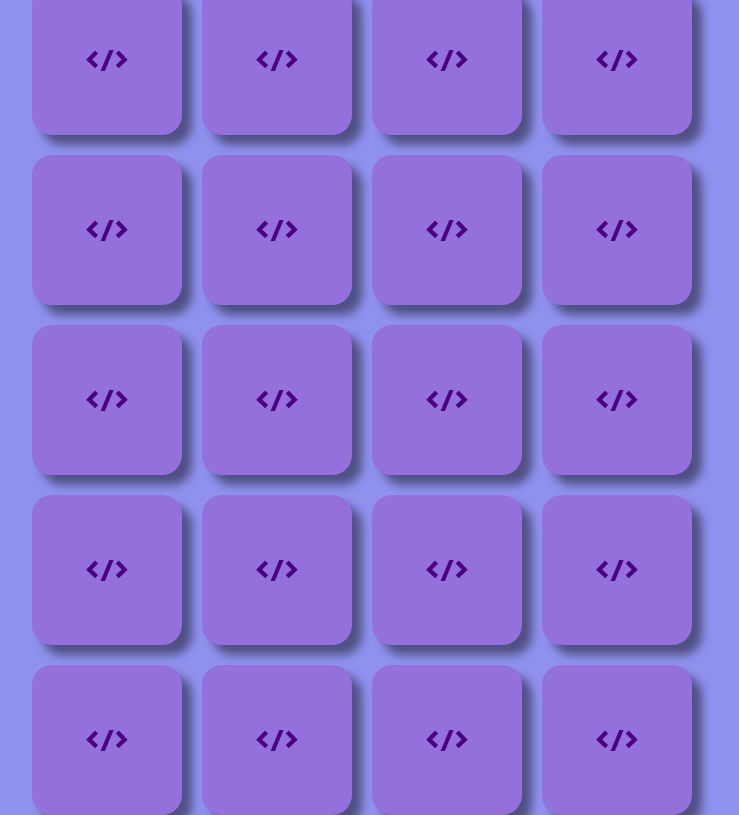
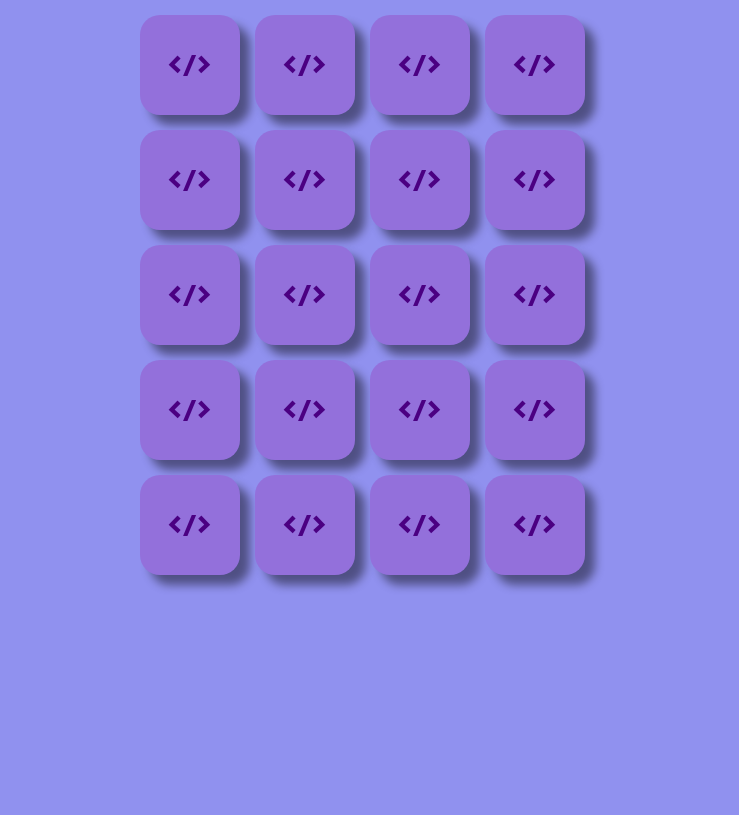
Before and after one commit to Anderson-Costa-Santos/memoryGame, a plain HTML site: page index.html in a window 1280 px wide. Shown: the whole page, without its empty margins (278-1017 px from the left). Drawn offline with Linux system fonts and the light colour scheme.

Commit message:
Atualização de responsividade e ajustes de layout

```diff
--- a/assets/style.css
+++ b/assets/style.css
@@ -2,6 +2,7 @@
     margin: 0;
     padding: 0;
     box-sizing: border-box;
+
 }
 
 
@@ -11,14 +12,14 @@ body {
     display: flex;
     justify-content: center;
     align-items: center;
-    height: 100vh;
+
     background-color: #9091ef;
 
 }
 
 .card {
-    width: 150px;
-    height: 150px;
+    width: 100px;
+    height: 100px;
     position: relative;
     transform-style: preserve-3d;
     transition: transform .5s;
@@ -88,11 +89,11 @@ body {
 }
 
 #gameBoard {
-
-    max-width: 700px;
+    display: flex;
     display: grid;
     grid-template: 1fr 1fr 1fr 1fr 1fr/ 1fr 1fr 1fr 1fr;
-    gap: 20px;
+    gap: 15px;
+    margin-top: 15px;
 }
 
 @media screen and (max-width: 500px) {
```
Also changed, not shown: index.html (+1 -1 lines).
